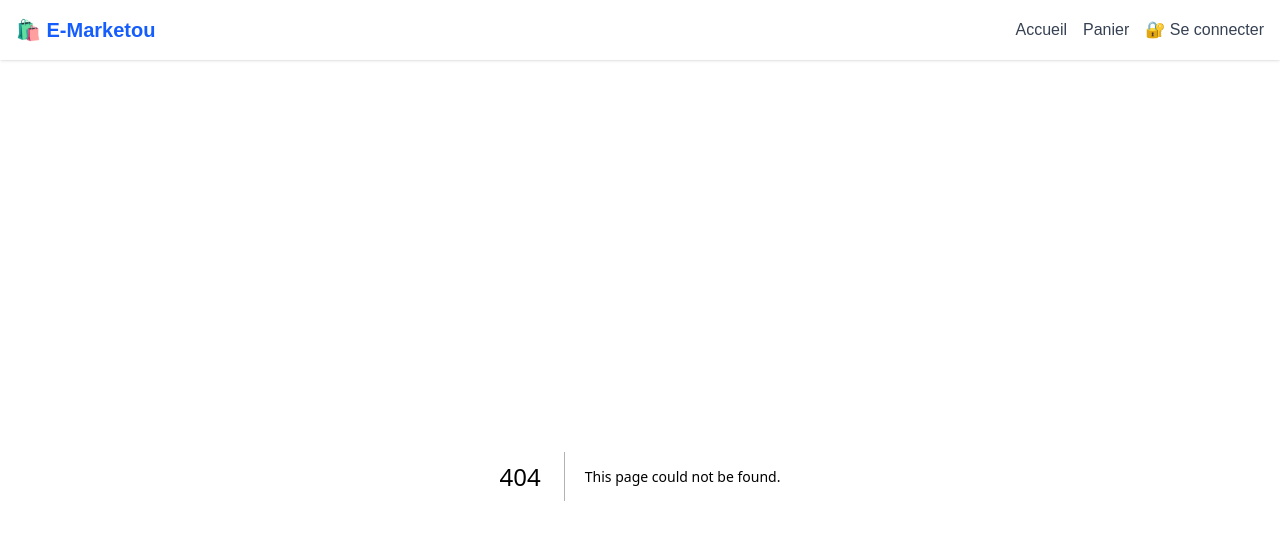
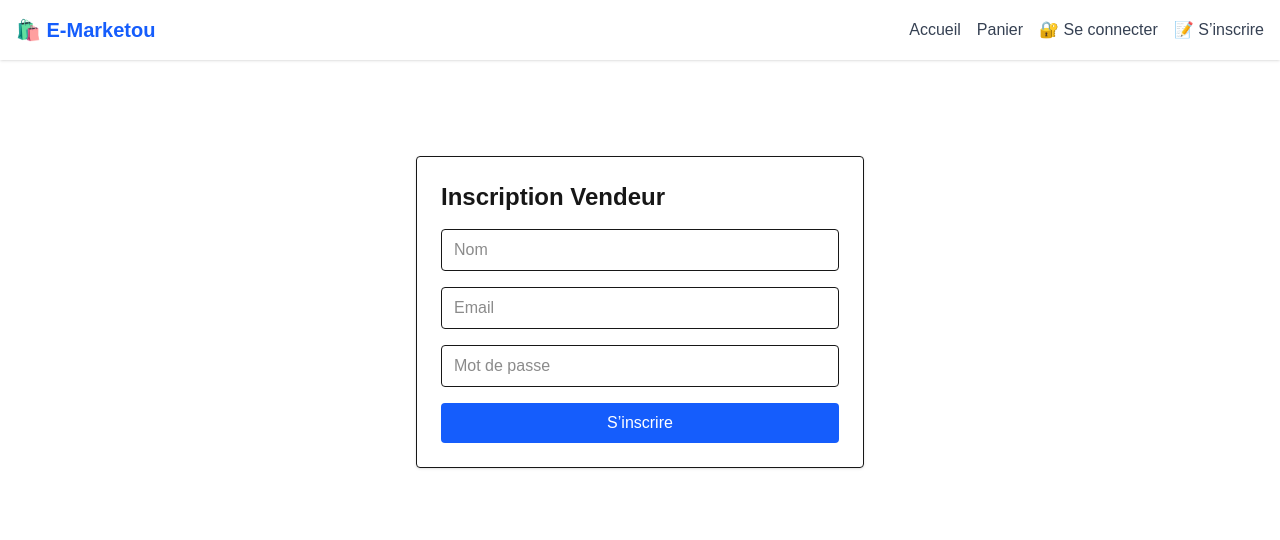
Before and after one commit to Madanirina/e-commerce-front, a Next.js app: page /register in a window 1280 px wide. Before the commit this address had no page. Shown: the top 540 px of the page. Built offline with nearby package versions, Linux system fonts and the light colour scheme.

Commit message:
page inscription pour les vendeur.

```diff
--- /dev/null
+++ b/app/register/page.tsx
@@ -0,0 +1,80 @@
+'use client'
+
+import { useState } from 'react'
+import { useRouter } from 'next/navigation'
+
+export default function RegisterPage() {
+  const router = useRouter()
+
+  const [name, setName] = useState('')
+  const [email, setEmail] = useState('')
+  const [password, setPassword] = useState('')
+  const [error, setError] = useState('')
+
+  const handleRegister = async (e: React.FormEvent) => {
+    e.preventDefault()
+
+    try {
+      const res = await fetch('http://localhost:3001/auth/register', {
+        method: 'POST',
+        headers: { 'Content-Type': 'application/json' },
+        body: JSON.stringify({
+          name,
+          email,
+          password,
+          role: 'vendeur', // important : on inscrit en tant que vendeur
+        }),
+      })
+
+      if (!res.ok) {
+        setError('Erreur pendant l’inscription')
+        return
+      }
+
+      const data = await res.json()
+      localStorage.setItem('token', data.token)
+
+      // Redirection vers le dashboard vendeur
+      router.push('/vendeur/dashboard')
+    } catch (err) {
+      console.error(err)
+      setError("Erreur de connexion au serveur.")
+    }
+  }
+
+  return (
+    <div className="max-w-md mx-auto mt-20 p-6 border rounded shadow">
+      <h2 className="text-2xl font-bold mb-4">Inscription Vendeur</h2>
+      <form onSubmit={handleRegister} className="space-y-4">
+        <input
+          type="text"
+          placeholder="Nom"
+          value={name}
+          required
+          onChange={e => setName(e.target.value)}
+          className="w-full border px-3 py-2 rounded"
+        />
+        <input
+          type="email"
+          placeholder="Email"
+          value={email}
+          required
+          onChange={e => setEmail(e.target.value)}
+          className="w-full border px-3 py-2 rounded"
+        />
+        <input
+          type="password"
+          placeholder="Mot de passe"
+          value={password}
+          required
+          onChange={e => setPassword(e.target.value)}
+          className="w-full border px-3 py-2 rounded"
+        />
+        {error && <p className="text-red-500 text-sm">{error}</p>}
+        <button type="submit" className="w-full bg-blue-600 text-white px-4 py-2 rounded">
+          S’inscrire
+        </button>
+      </form>
+    </div>
+  )
+}
--- a/components/Header.tsx
+++ b/components/Header.tsx
@@ -1,4 +1,3 @@
-// components/Header.tsx
 'use client'
 
 import Link from 'next/link'
@@ -9,16 +8,28 @@ import router from 'next/router'
 export const Header = () => {
   const { cart } = useCart()
   const totalItems = cart.reduce((sum, item) => sum + item.quantity, 0)
+
   const [isLoggedIn, setIsLoggedIn] = useState(false)
+  const [userName, setUserName] = useState('')
 
   useEffect(() => {
-    // Vérifie la présence du token
     const token = localStorage.getItem('token')
+    const user = localStorage.getItem('user')
     setIsLoggedIn(!!token)
+
+    if (user) {
+      try {
+        const parsed = JSON.parse(user)
+        setUserName(parsed.name || '')
+      } catch (err) {
+        console.error('Erreur lors du parsing de user')
+      }
+    }
   }, [])
 
   const handleLogout = () => {
     localStorage.removeItem('token')
+    localStorage.removeItem('user')
     setIsLoggedIn(false)
     router.push('/')
   }
@@ -29,10 +40,11 @@ export const Header = () => {
         🛍️ E-Marketou
       </Link>
 
-      <nav className="space-x-4">
+      <nav className="space-x-4 flex items-center">
         <Link href="/" className="text-gray-700 hover:underline">
           Accueil
         </Link>
+
         <Link href="/panier" className="text-gray-700 hover:underline relative">
           Panier
           {totalItems > 0 && (
@@ -41,17 +53,28 @@ export const Header = () => {
             </span>
           )}
         </Link>
-        {isLoggedIn ? (
-          <button
-            onClick={handleLogout}
-            className="text-red-600 hover:underline"
-          >
-            🔓 Déconnexion
-          </button>
+
+        {!isLoggedIn ? (
+          <>
+            <Link href="/login" className="text-gray-700 hover:text-blue-500">
+              🔐 Se connecter
+            </Link>
+            <Link href="/register" className="text-gray-700 hover:text-blue-500">
+              📝 S’inscrire
+            </Link>
+          </>
         ) : (
-          <Link href="/login" className="text-gray-700 hover:text-blue-500">
-            🔐 Se connecter
-          </Link>
+          <>
+            {userName && (
+              <span className="text-gray-600">👤 {userName}</span>
+            )}
+            <button
+              onClick={handleLogout}
+              className="text-red-600 hover:underline"
+            >
+              🔓 Déconnexion
+            </button>
+          </>
         )}
       </nav>
     </header>
```
